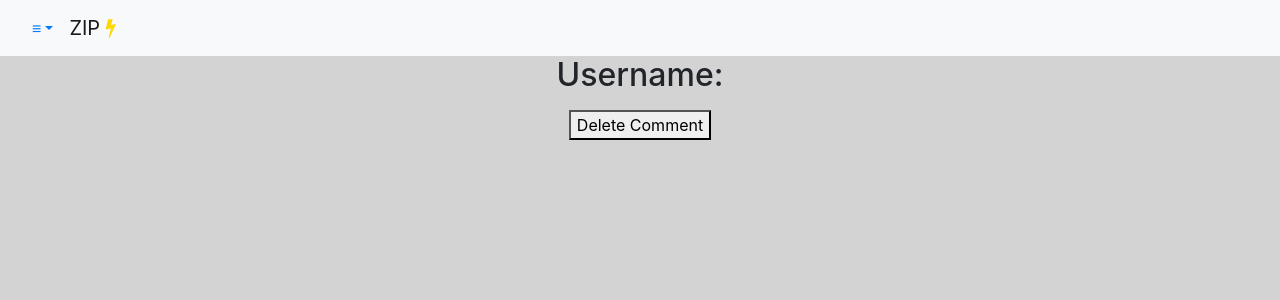
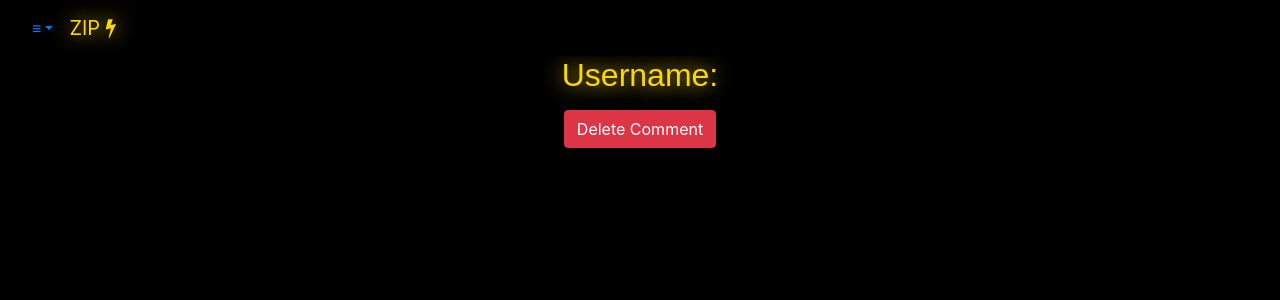
Before and after one commit to JordanAclarke/zip-application, a React (Create React App) app in the folder client/: page /comments/1 in a window 1280 px wide. Shown: the top 300 px of the page. Built offline with nearby package versions, Linux system fonts and the light colour scheme; no server answers.

Commit message:
dark styling

```diff
--- a/client/public/index.html
+++ b/client/public/index.html
@@ -11,6 +11,7 @@
     />
     <link rel="stylesheet" href="https://cdnjs.cloudflare.com/ajax/libs/font-awesome/4.7.0/css/font-awesome.min.css">
     <link rel="apple-touch-icon" href="logo192.png" />
+    <link href="https://fonts.googleapis.com/css?family=Anton&display=swap" rel="stylesheet">
     <!--
       manifest.json provides metadata used when your web app is installed on a
       user's mobile device or desktop. See https://developers.google.com/web/fundamentals/web-app-manifest/
--- a/client/src/components/Category.js
+++ b/client/src/components/Category.js
@@ -5,7 +5,7 @@ import NewPostForm from '../components/NewPostForm'
 import CategoryList from '../components/CategoryList'
 import {Navbar, Nav, NavDropdown, Card, Button} from 'react-bootstrap';
 import Image from 'react-graceful-image'
-const navBar = {backgroundColor: 'white'};
+const navBar = {backgroundColor: 'black'};
 export default class Category extends Component {
     state = {
         category: {},
@@ -69,8 +69,8 @@ export default class Category extends Component {
             return (
                 <Link to={`/posts/${post.id}/`}>
                     <div className="position"></div>
-                        <Card>
-                        <Card.Header>
+                        <Card  bg="dark" text="black" className="title">
+                        <Card.Header as="h5">
                         Posted By: {post.username}
                         </Card.Header>
                         <Card.Body>
@@ -95,7 +95,7 @@ export default class Category extends Component {
                 <NavDropdown.Item href="/">Home</NavDropdown.Item>
                 <NavDropdown.Item href="/categories">Categories</NavDropdown.Item>
                 </NavDropdown>
-                <Navbar.Brand href="/categories">ZIP <i class="fa fa-bolt"></i></Navbar.Brand>
+                <Navbar.Brand href="/categories" className="nav"><span className="nav">ZIP</span> <i class="fa fa-bolt"></i></Navbar.Brand>
                 <Navbar.Toggle aria-controls="basic-navbar-nav" />
                 <Navbar.Collapse id="basic-navbar-nav">
                     <Nav className="mr-auto">
@@ -145,14 +145,14 @@ export default class Category extends Component {
                     </form>
                     :
                     <div>
-                        <h2>{this.state.category.cate_title}</h2>
-                        <p>Description:{this.state.category.description}</p>
+                        <h2 className="title">{this.state.category.cate_title}</h2>
+                        <p className="para">Description:{this.state.category.description}</p>
                         {/* <Image src={this.state.category.photo_url} alt="⚡" placeholderColor="gold" height='300' width='400' /> */}
                         <div>
                         <Button variant="success" onClick = {this.toggleCategoryEditForm}>Edit Category</Button>
                         <Button variant="danger" onClick={this.handleDeleteCategory}>Delete Category</Button>
                         </div>
-                        <h3>{this.state.category.cate_title} Posts:</h3>
+                        <h3 className="title">{this.state.category.cate_title} Posts:</h3>
                         <Link
                         to={{pathname: `/categories/${this.props.match.params.id}/posts/new`, state: {category: this.state.category.id}}}>
                             Add A New Post
@@ -160,8 +160,6 @@ export default class Category extends Component {
                         <div className='position1'>
                         {postList}
                         </div>
-
-                        <NewPostForm match={this.props.match} />
                         {/* <Link
                         to={{pathname: '/posts/new', state: {category: this.state.category.id}}}>
                             Add A New Post
--- a/client/src/components/CategoryList.js
+++ b/client/src/components/CategoryList.js
@@ -4,7 +4,7 @@ import axios from 'axios'
 import {Navbar, Nav, NavDropdown, Card, Button} from 'react-bootstrap';
 import Img from 'react-image'
 import Image from 'react-graceful-image'
-const navBar = {backgroundColor: 'azure'};
+const navBar = {backgroundColor: 'black'};
 const myComponent = <img src="https://res.cloudinary.com/teepublic/image/private/s--eiJpaZjz--/t_Resized%20Artwork/c_fit,g_north_west,h_954,w_954/co_191919,e_outline:35/co_191919,e_outline:inner_fill:35/co_ffffff,e_outline:35/co_ffffff,e_outline:inner_fill:35/co_bbbbbb,e_outline:3:1000/c_mpad,g_center,h_1260,w_1260/b_rgb:eeeeee/c_limit,f_jpg,h_630,q_90,w_630/v1493344513/production/designs/1533556_1.jpg" />
 export default class CategoryList extends Component {
     state = {
@@ -22,20 +22,21 @@ export default class CategoryList extends Component {
                 console.log(err)
             })
     }
+
     render() {
         let categoryList = this.state.categories.map((category) => {
             return (
 
                 <Link to ={`/categories/${category.id}/`} className="inline">
                     <div className="position">
-                    <Card style={{ width: '18rem' }}>
+                    <Card style={{ width: '18rem' }}  bg="dark" text="black" className='title' >
                         <Image src={category.photo_url} alt="⚡" placeholderColor="gold" height="200"/>
                         <Card.Body>
-                            <Card.Title>{category.cate_title}</Card.Title>
+                            <Card.Title >{category.cate_title}</Card.Title>
                             <Card.Text>
                             {category.description}
                             </Card.Text>
-                            <Button variant="primary">View {category.cate_title} Posts</Button>
+                            <Button className="title" variant="primary">View {category.cate_title} Posts</Button>
                         </Card.Body>
                         </Card>
                         </div>
@@ -49,7 +50,7 @@ export default class CategoryList extends Component {
                 <NavDropdown.Item href="/">Home</NavDropdown.Item>
                 <NavDropdown.Item href="/categories">Categories</NavDropdown.Item>
                 </NavDropdown>
-                <Navbar.Brand href="/categories">ZIP <i class="fa fa-bolt"></i></Navbar.Brand>
+                <Navbar.Brand href="/categories" className="nav"><span className="nav">ZIP</span> <i class="fa fa-bolt"></i></Navbar.Brand>
                 <Navbar.Toggle aria-controls="basic-navbar-nav" />
                 <Navbar.Collapse id="basic-navbar-nav">
                     <Nav className="mr-auto">
@@ -57,8 +58,8 @@ export default class CategoryList extends Component {
                 </Navbar.Collapse>
                 </Navbar>
 
-                <h1>Topics</h1>
-                <Link to={'/categories/new/'}>Create New Category</Link>
+                <h1 className="title">Topics <i class="fa fa-hand-o-up"></i></h1>
+                <Button variant="success" className="create"><Link className="create" to={'/categories/new/'}>Add A Category</Link></Button>
                 <div className='position1'>
                 {categoryList}
                 </div>
--- a/client/src/components/Comment.js
+++ b/client/src/components/Comment.js
@@ -2,6 +2,7 @@ import React, { Component } from 'react'
 import axios from 'axios';
 import { Redirect, Link } from 'react-router-dom'
 import {Navbar, Nav, NavDropdown, Card, Button} from 'react-bootstrap';
+const navBar = {backgroundColor: 'black'};
 export default class Comment extends Component {
     state = {
         comment: {},
@@ -33,21 +34,22 @@ export default class Comment extends Component {
         }
         return (
             <div>
-                <Navbar bg="light" expand="lg">
+                <Navbar style = {navBar} expand="lg">
                 <NavDropdown title="≡" id="basic-nav-dropdown">
                 <NavDropdown.Item href="/">Home</NavDropdown.Item>
                 <NavDropdown.Item href="/categories">Categories</NavDropdown.Item>
                 </NavDropdown>
-                <Navbar.Brand href="#home">ZIP <i class="fa fa-bolt"></i></Navbar.Brand>
+                <Navbar.Brand href="/categories" className="nav"><span className="nav">ZIP</span> <i class="fa fa-bolt"></i></Navbar.Brand>
                 <Navbar.Toggle aria-controls="basic-navbar-nav" />
                 <Navbar.Collapse id="basic-navbar-nav">
                     <Nav className="mr-auto">
                     </Nav>
                 </Navbar.Collapse>
                 </Navbar>
-                <h2>Username: {this.state.comment.username}</h2>
-                <p>{this.state.comment.response}</p>
-                <button onClick={this.handleDeleteComment}>Delete Comment</button>
+
+                <h2 className="title">Username: {this.state.comment.username}</h2>
+                <p className="title">{this.state.comment.response}</p>
+                <Button variant="danger" onClick={this.handleDeleteComment}>Delete Comment</Button>
             </div>
         )
     }
--- a/client/src/components/NewCommentForm.js
+++ b/client/src/components/NewCommentForm.js
@@ -50,9 +50,9 @@ export default class NewCommentForm extends Component {
         }
         return (
             <div>
-                <h2 className="comment-header">Add A New Comment</h2>
+                <h2 className="comment-header" className="title">Add A New Comment</h2>
                 <div className="comment-form">
-                <form onSubmit={this.handleSubmit}>
+                <form onSubmit={this.handleSubmit} className="title">
                     <div className="txtb">
                     <label htmlFor='comment-username'>Username:</label>
                     <input
--- a/client/src/components/Post.js
+++ b/client/src/components/Post.js
@@ -4,6 +4,7 @@ import { Link, Redirect } from 'react-router-dom'
 import NewCommentForm from '../components/NewCommentForm'
 import {Navbar, Nav, NavDropdown, Card, Button, ListGroup} from 'react-bootstrap';
 import Image from 'react-graceful-image'
+const navBar = {backgroundColor: 'black'};
 export default class Post extends Component {
     state = {
         post: {},
@@ -39,15 +40,15 @@ export default class Post extends Component {
         let commentList = this.state.comments.map((comment) => {
             return (
                 <Link to={`/comments/${comment.id}/`}>
-                <Card>
-                        <Card.Header>{this.state.post.title}</Card.Header>
+                <Card bg="dark" text="black">
+                        <Card.Header className="title">{this.state.post.title}</Card.Header>
                         <Card.Body>
                             <blockquote className="blockquote mb-0">
-                            <p>
+                            <p className="title">
                                 {' '}
                                 {comment.response}{' '}
                             </p>
-                            <footer className="blockquote-footer">
+                            <footer className="title">
                                 Posted On: {comment.date} By <cite title="Source Title">{comment.username}</cite>
                             </footer>
                             </blockquote>
@@ -58,12 +59,12 @@ export default class Post extends Component {
         })
         return (
             <div>
-                <Navbar bg="light" expand="lg">
-                <NavDropdown title="≡" id="basic-nav-dropdown">
+                <Navbar style = {navBar} expand="lg">
+                <NavDropdown className="title" title="≡" id="basic-nav-dropdown">
                 <NavDropdown.Item href="/">Home</NavDropdown.Item>
                 <NavDropdown.Item href="/categories">Categories</NavDropdown.Item>
                 </NavDropdown>
-                <Navbar.Brand href="#home">ZIP <i class="fa fa-bolt"></i></Navbar.Brand>
+                <Navbar.Brand href="/categories" className="nav"><span className="nav">ZIP</span> <i class="fa fa-bolt"></i></Navbar.Brand>
                 <Navbar.Toggle aria-controls="basic-navbar-nav" />
                 <Navbar.Collapse id="basic-navbar-nav">
                     <Nav className="mr-auto">
@@ -71,22 +72,22 @@ export default class Post extends Component {
                 </Navbar.Collapse>
                 </Navbar>
 
-                                <Card>
-                <Card.Header as="h5">Posted By: {this.state.post.username}</Card.Header>
+                                <Card  bg="dark" text="black" className="title">
+                <Card.Header as="h5">{this.state.post.username} Feeling {this.state.post.mood}</Card.Header>
                 <Card.Body>
                     <Card.Title>{this.state.post.title}</Card.Title>
                     <Card.Text>
                     {this.state.post.text}
                     </Card.Text>
-                    <Image src={this.state.post.text_photo} />
+                    <Image src={this.state.post.text_photo} placeholderColor= "dark" height="300" width="300"/>
                     <div>
-                    <button onClick={this.handleDeletePost}>Delete Post</button>
+                    <Button variant="danger" onClick={this.handleDeletePost}>Delete Post</Button>
                     </div>
                     <Card.Header as="h5">Posted On: {this.state.post.date}</Card.Header>
                 </Card.Body>
                 </Card>
 
-                <h2>Comments:</h2>
+                <h2 className="title">Comments:</h2>
                 {/* <Link
                         to={{pathname: '/comments/new', state: {post: this.state.post.id}}}>
                             Add A New Comment
--- a/client/src/index.css
+++ b/client/src/index.css
@@ -5,7 +5,9 @@ body {
     sans-serif;
   -webkit-font-smoothing: antialiased;
   -moz-osx-font-smoothing: grayscale;
-  background-color: lightgray;
+  background-color: black;
+  /* background-image: url("../src/components/images/bolt.gif");
+  background-size: 35rem; */
 }
 
 code {
@@ -45,6 +47,32 @@ code {
   font-size: 5.5em;
   text-transform: uppercase;
   /* color: #ffffff */
+}
+.nav {
+  display: inline;
+  text-shadow: 0 0 20px gold;
+  color: gold;
+
+}
+.title {
+  text-shadow: 0 0 20px gold;
+  color: gold;
+  font-family: sans-serif;
+}
+.para {
+  text-shadow: 0 0 20px gold;
+  color: gold;
+  font-family: 'Anton', sans-serif;
+}
+.homeButton {
+  text-shadow: 0 0 20px gold;
+  color: gold;
+  background-color: gray;
+}
+.nav:after {
+  color: gold;
+  content: attr(data-text);
+  filter: blur(-10px);
 }
 .neon  {
   color: gold;
@@ -114,3 +142,8 @@ code {
 .txtb input, .txtb {
   width: 50%;
 }
+/* Buttons */
+.create:hover, .create {
+  text-decoration: none;
+  color: white;
+}
```
Also changed, not shown: client/src/components/images/bolt.gif (added), client/src/components/images/lightning.gif (added).
